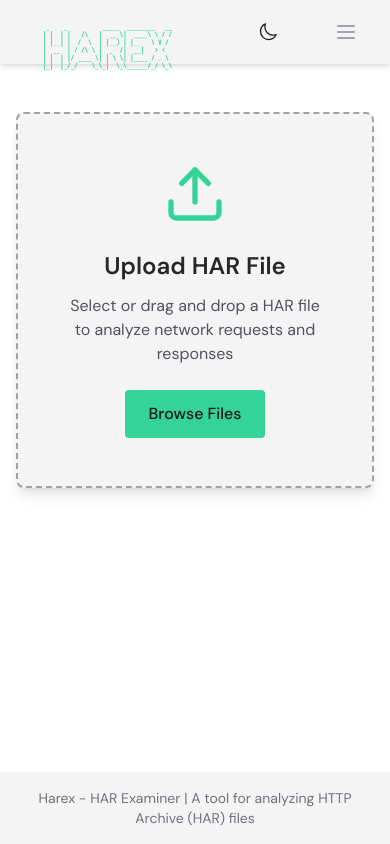
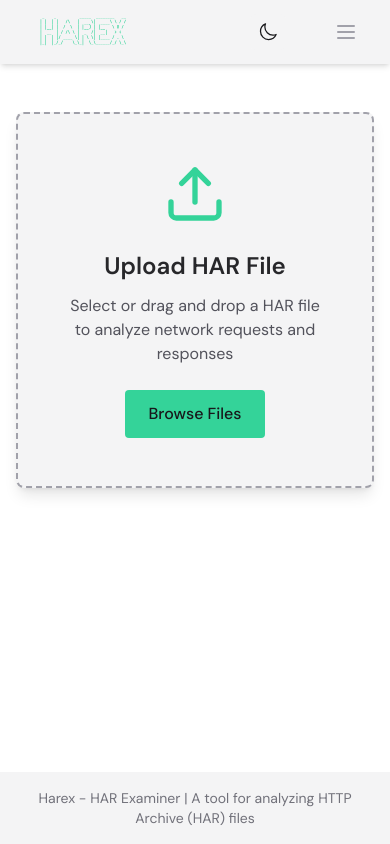
Before and after one commit to charlesrhoward/harex, a Next.js app: page / in a window 390 px wide. Built offline with nearby package versions, Linux system fonts and the light colour scheme.

Commit message:
Make logo responsive and change page background to zinc-950

```diff
--- a/src/components/har-viewer/har-viewer.tsx
+++ b/src/components/har-viewer/har-viewer.tsx
@@ -16,15 +16,15 @@ export function HarViewer() {
   };
 
   return (
-    <div className="min-h-screen flex flex-col bg-white text-zinc-800 dark:bg-zinc-900 dark:text-zinc-100">
+    <div className="min-h-screen flex flex-col bg-white text-zinc-800 dark:bg-zinc-950 dark:text-zinc-100">
       <header className="sticky top-0 z-10 bg-zinc-100 dark:bg-zinc-800 shadow-md">
         <div className="relative flex justify-between h-16 mx-auto lg:container lg:px-16 xl:px-20">
           <div className="flex items-center px-6 lg:px-0 flex-1 sm:items-stretch justify-between">
             <div className="flex items-center">
               <div className="flex items-center flex-shrink-0">
-                <Link className="block w-auto h-6 focus-visible:outline-none focus-visible:ring-2 focus-visible:ring-foreground-lighter" href="/">
+                <Link className="block w-auto focus-visible:outline-none focus-visible:ring-2 focus-visible:ring-foreground-lighter flex items-center" href="/">
                   <div className="text-emerald-400">
-                    <svg xmlns="http://www.w3.org/2000/svg" width="170" height="60" fill="none" viewBox="0 0 68 24">
+                    <svg xmlns="http://www.w3.org/2000/svg" className="w-[120px] h-[40px] sm:w-[140px] sm:h-[50px] md:w-[170px] md:h-[60px]" fill="none" viewBox="0 0 68 24">
                       <g fill="currentColor">
                         <path d="M10.201 4.188H8.93V4H10.2v.188ZM17.2 4.188h-1.27V4h1.27v.188ZM32.6 4.188h-1.27V4h1.27v.188ZM34 4.188H32.73V4h1.272v.188ZM35.4 4.188H34.13V4h1.272v.188ZM36.8 4.188H35.53V4H36.8v.188ZM38.2 4.188H36.93V4H38.2v.188ZM42.4 4.188H41.13V4H42.4v.188ZM43.8 4.188H42.53V4H43.8v.188ZM45.2 4.188H43.93V4H45.2v.188ZM46.6 4.188H45.33V4H46.6v.188ZM48 4.188H46.73V4H48v.188ZM49.4 4.188H48.13V4H49.4v.188ZM50.8 4.188H49.53V4H50.8v.188ZM52.2 4.188H50.93V4H52.2v.188ZM57.8 4.188h-1.271V4H57.8v.188ZM59.2 4.188h-1.272V4H59.2v.188ZM8 7.495V4.37h.33v3.126H8ZM10.8 7.495V4.37h.33v3.126h-.33ZM15 7.495V4.37h.33v3.126H15ZM17.8 7.495V4.37h.33v3.126h-.33ZM24.15 4.631l-.82 2.151h-.35l.82-2.15h.35ZM24.73 4.631l.82 2.151h-.35l-.82-2.15h.35ZM30.4 7.495V4.37h.33v3.126h-.33ZM35.4 7.314H34.13v-.188h1.272v.188ZM36.8 7.314H35.53v-.188H36.8v.188ZM38.73 4.631l.82 2.151h-.35l-.82-2.15h.35ZM40.2 7.495V4.37h.33v3.126h-.33ZM45.2 7.314H43.93v-.188H45.2v.188ZM46.6 7.314H45.33v-.188H46.6v.188ZM48 7.314H46.73v-.188H48v.188ZM49.4 7.314H48.13v-.188H49.4v.188ZM49.93 4.631l.82 2.151h-.35l-.82-2.15h.35Z" />
                         <path d="M52.73 4.631l.82 2.151h-.35l-.82-2.15h.35ZM56.35 4.631l-.82 2.151h-.35l.82-2.15h.35ZM59.15 4.631l-.821 2.151h-.35l.82-2.15h.35ZM8 10.621V7.495h.33v3.126H8ZM10.8 10.621V7.495h.33v3.126h-.33ZM13 10.44h-1.27v-.188H13v.188ZM14.4 10.44h-1.27v-.188h1.27v.188ZM15 10.621V7.495h.33v3.126H15ZM17.8 10.621V7.495h.33v3.126h-.33ZM22.75 7.758l-.82 2.15h-.35l.82-2.15h.35ZM26.13 7.758l.82 2.15h-.35l-.82-2.15h.35ZM30.4 10.621V7.495h.33v3.126h-.33ZM33.2 10.621V7.495h.33v3.126h-.33ZM35.4 10.44H34.13v-.188h1.272v.188ZM36.8 10.44H35.53v-.188H36.8v.188ZM37.094 10.152c.448-.328.712-.76.712-1.319 0-.56-.264-.99-.712-1.32l.185-.246c.537.381.867.919.867 1.566s-.33 1.185-.867 1.566l-.185-.247Z" />
```
